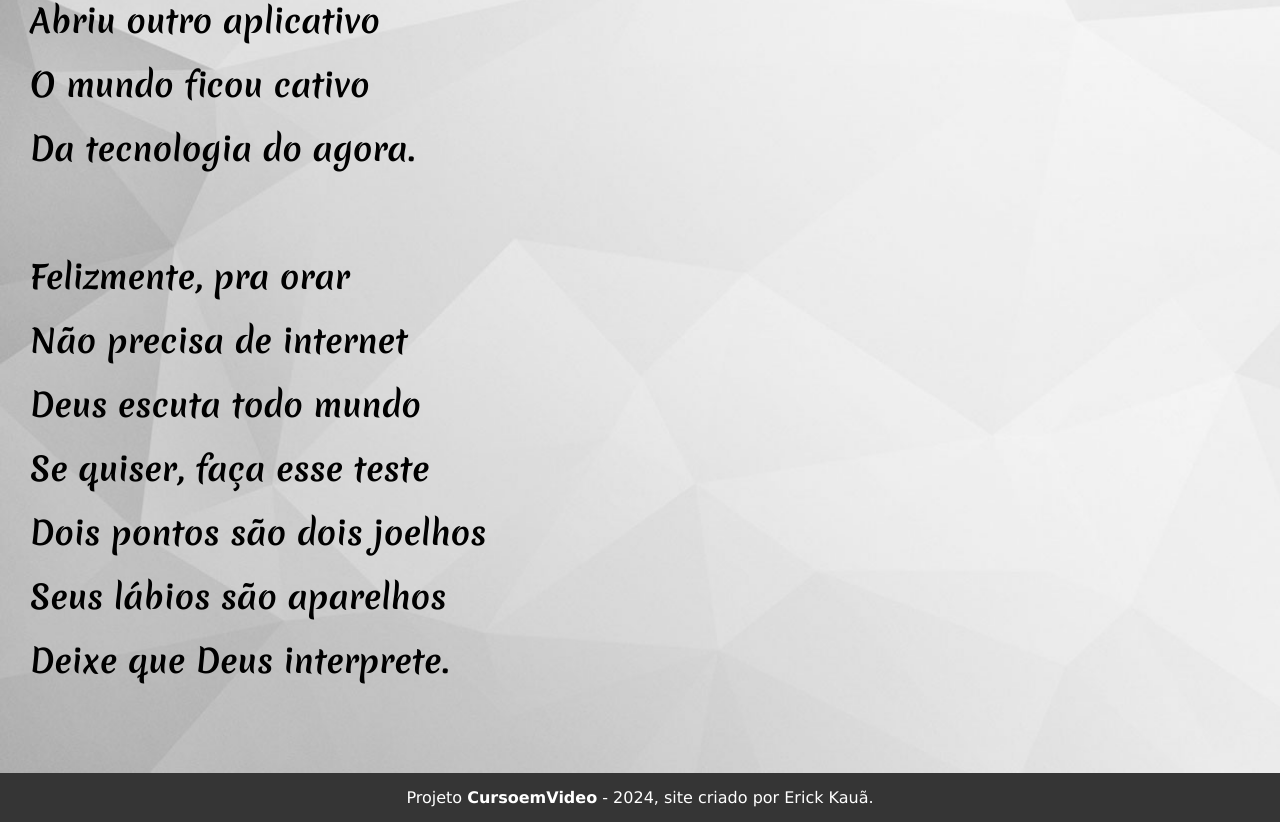
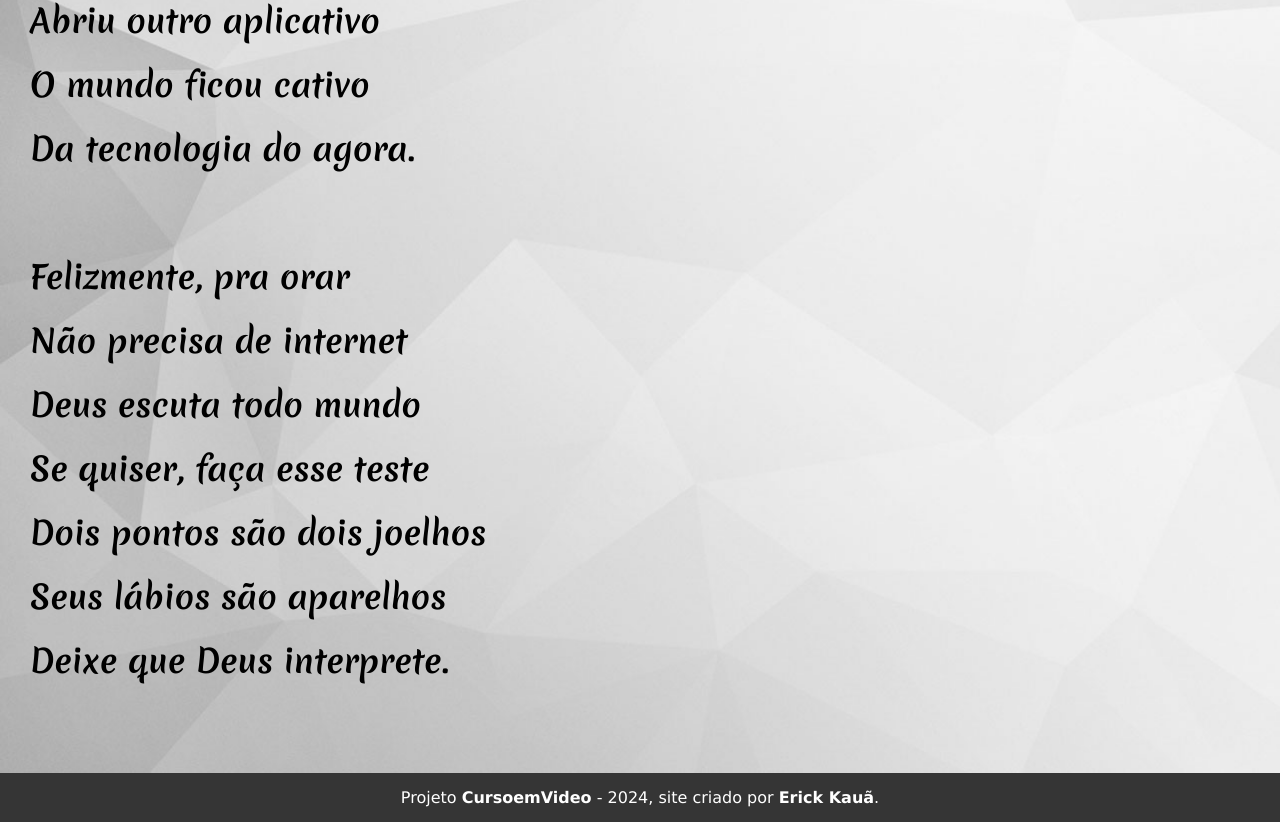
Before and after one commit to erlck-k/html-css, a plain HTML site: page desafios/d012/index.html in a window 1280 px wide. Shown: the part 3654-4476 px from the top of the page. Drawn offline with Linux system fonts and the light colour scheme.

Commit message:
Atualização de um link.
Pequena Modificação.

```diff
--- a/desafios/d012/index.html
+++ b/desafios/d012/index.html
@@ -96,7 +96,7 @@
         </section>
     </main>
     <footer>
-        <p>Projeto <a href="https://www.youtube.com/c/CursoemV%C3%ADdeo" target="_blank" class="externo">CursoemVideo</a> - 2024, site criado por Erick Kauã.</p>
+        <p>Projeto <a href="https://www.youtube.com/c/CursoemV%C3%ADdeo" target="_blank" class="externo">CursoemVideo</a> - 2024, site criado por <a href="https://github.com/erlck-k" target="_blank">Erick Kauã</a>.</p>
     </footer>
 </body>
 </html>
```
